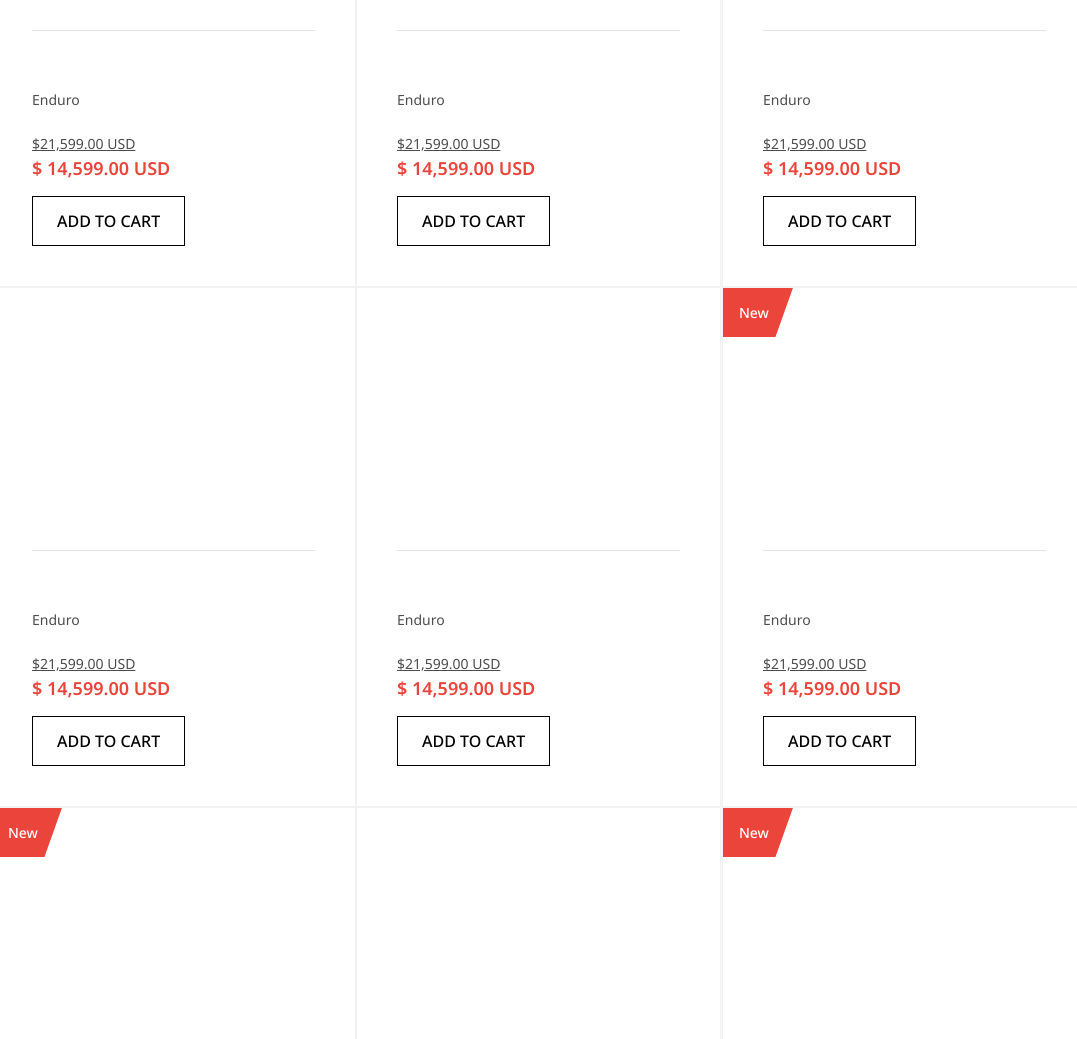
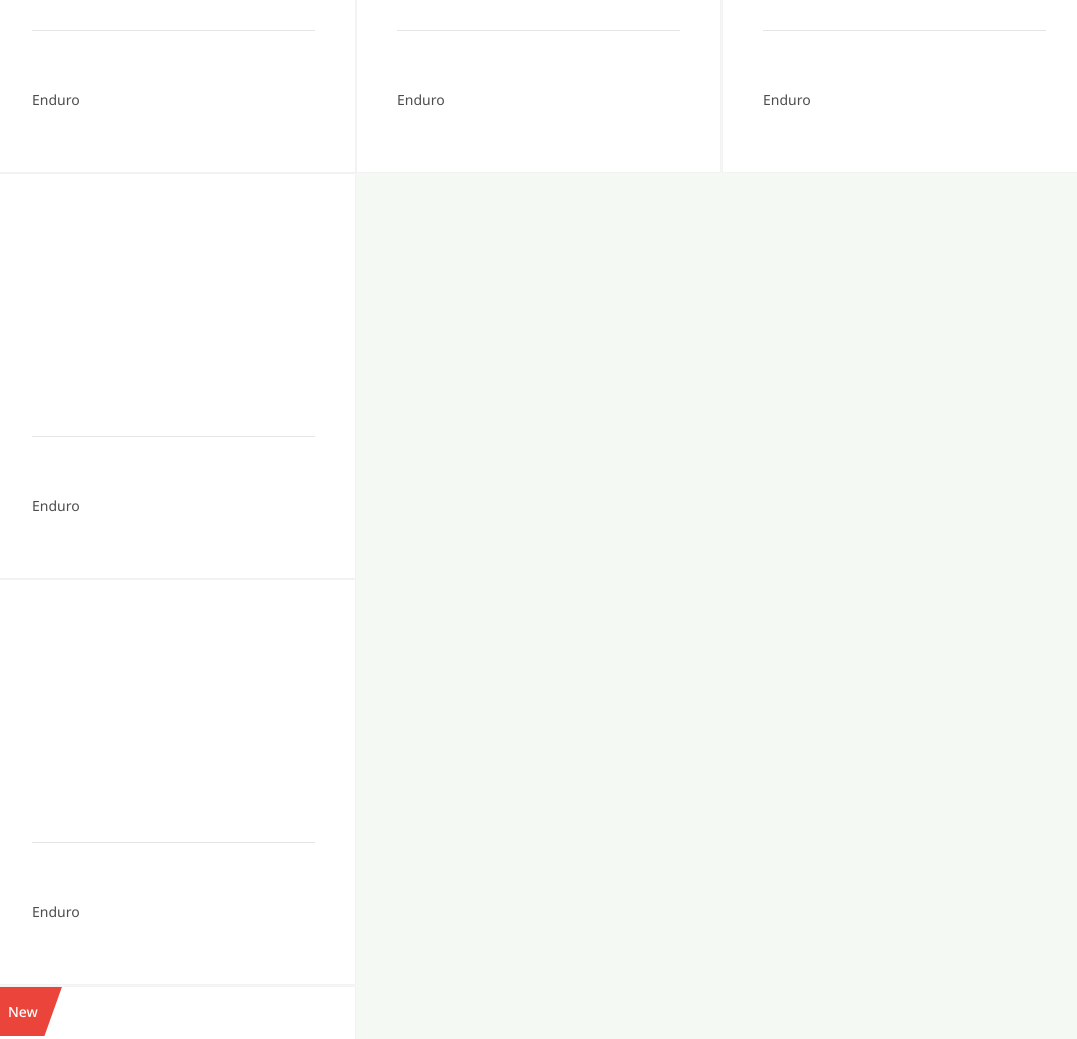
Before and after one commit to rajan0799/kalindibikes, a plain HTML site: page index.html in a window 1280 px wide. Shown: the part 1280-2319 px from the top of the page, without its empty margins (101-1178 px from the left). Drawn offline with Linux system fonts and the light colour scheme; animation ran at ten frames a second.

Commit message:
Add files via upload

```diff
--- a/index.html
+++ b/index.html
@@ -842,15 +842,6 @@
                                     </a>
                                     <span class="text-sm fw-normal text-n50">Enduro</span>
                                 </div>
-                                <div class="d-between flex-wrap gap-4">
-                                    <div class="d-grid">
-                                        <span class="text-sm fw-normal text-n50 text-decoration-underline">$21,599.00
-                                            USD</span>
-                                        <span class="text-xl fw-semibold text-secondary2">$ 14,599.00 USD</span>
-                                    </div>
-                                    <a href="#" class="outline-btn text-n100 fw-medium box-style box-secondary2">ADD
-                                        TO CART </a>
-                                </div>
                             </div>
                         </div>
                     </div>
@@ -880,15 +871,7 @@
                                     </a>
                                     <span class="text-sm fw-normal text-n50">Enduro</span>
                                 </div>
-                                <div class="d-between flex-wrap gap-4">
-                                    <div class="d-grid">
-                                        <span class="text-sm fw-normal text-n50 text-decoration-underline">$21,599.00
-                                            USD</span>
-                                        <span class="text-xl fw-semibold text-secondary2">$ 14,599.00 USD</span>
-                                    </div>
-                                    <a href="#" class="outline-btn text-n100 fw-medium box-style box-secondary2">ADD
-                                        TO CART </a>
-                                </div>
+
                             </div>
                         </div>
                     </div>
@@ -922,15 +905,7 @@
                                     </a>
                                     <span class="text-sm fw-normal text-n50">Enduro</span>
                                 </div>
-                                <div class="d-between flex-wrap gap-4">
-                                    <div class="d-grid">
-                                        <span class="text-sm fw-normal text-n50 text-decoration-underline">$21,599.00
-                                            USD</span>
-                                        <span class="text-xl fw-semibold text-secondary2">$ 14,599.00 USD</span>
-                                    </div>
-                                    <a href="#" class="outline-btn text-n100 fw-medium box-style box-secondary2">ADD
-                                        TO CART </a>
-                                </div>
+
                             </div>
                         </div>
                     </div>
@@ -960,14 +935,7 @@
                                     </a>
                                     <span class="text-sm fw-normal text-n50">Enduro</span>
                                 </div>
-                                <div class="d-between flex-wrap gap-4">
-                                    <div class="d-grid">
-                                        <span class="text-sm fw-normal text-n50 text-decoration-underline">$21,599.00
-                                            USD</span>
-                                        <span class="text-xl fw-semibold text-secondary2">$ 14,599.00 USD</span>
-                                    </div>
-                                    <a href="#" class="outline-btn text-n100 fw-medium box-style box-secondary2">ADD
-                                        TO CART </a>
+
                                 </div>
                             </div>
                         </div>
@@ -997,15 +965,6 @@
                                         </h4>
                                     </a>
                                     <span class="text-sm fw-normal text-n50">Enduro</span>
-                                </div>
-                                <div class="d-between flex-wrap gap-4">
-                                    <div class="d-grid">
-                                        <span class="text-sm fw-normal text-n50 text-decoration-underline">$21,599.00
-                                            USD</span>
-                                        <span class="text-xl fw-semibold text-secondary2">$ 14,599.00 USD</span>
-                                    </div>
-                                    <a href="#" class="outline-btn text-n100 fw-medium box-style box-secondary2">ADD
-                                        TO CART </a>
                                 </div>
                             </div>
                         </div>
```
